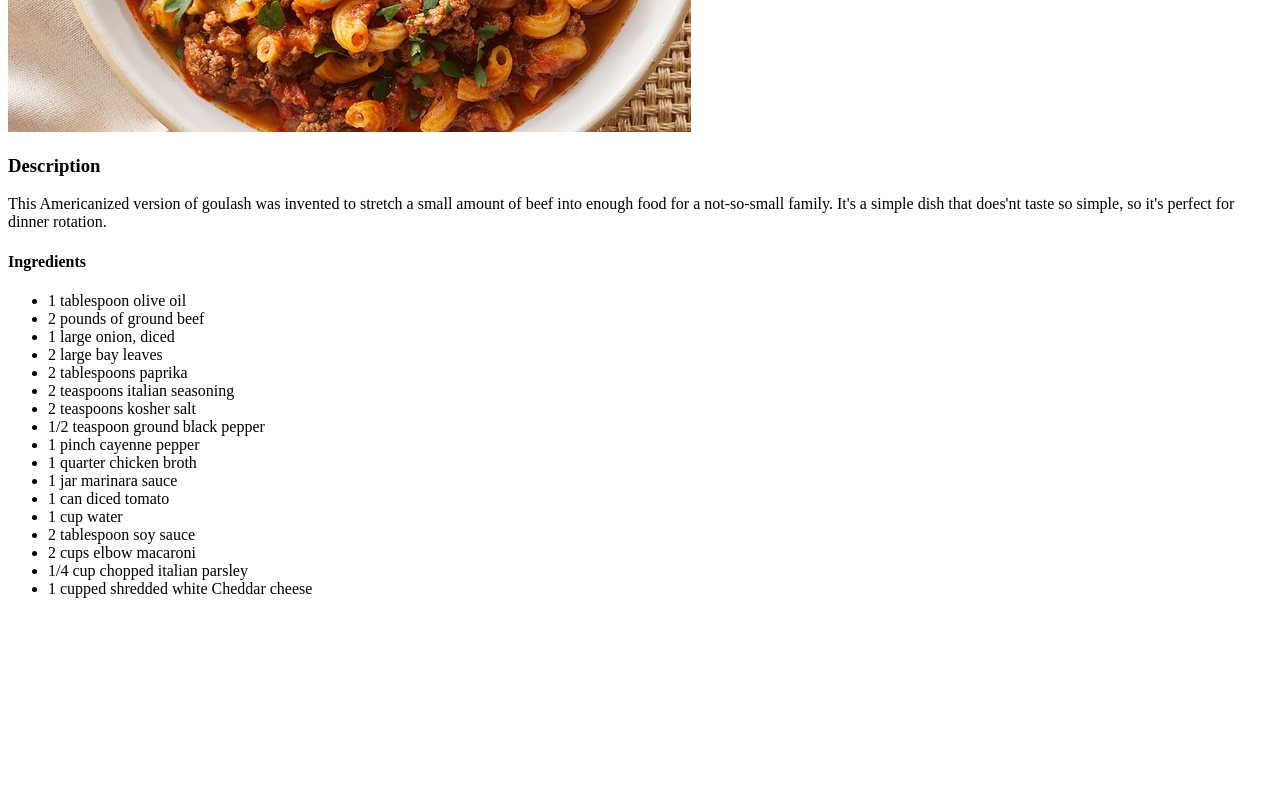
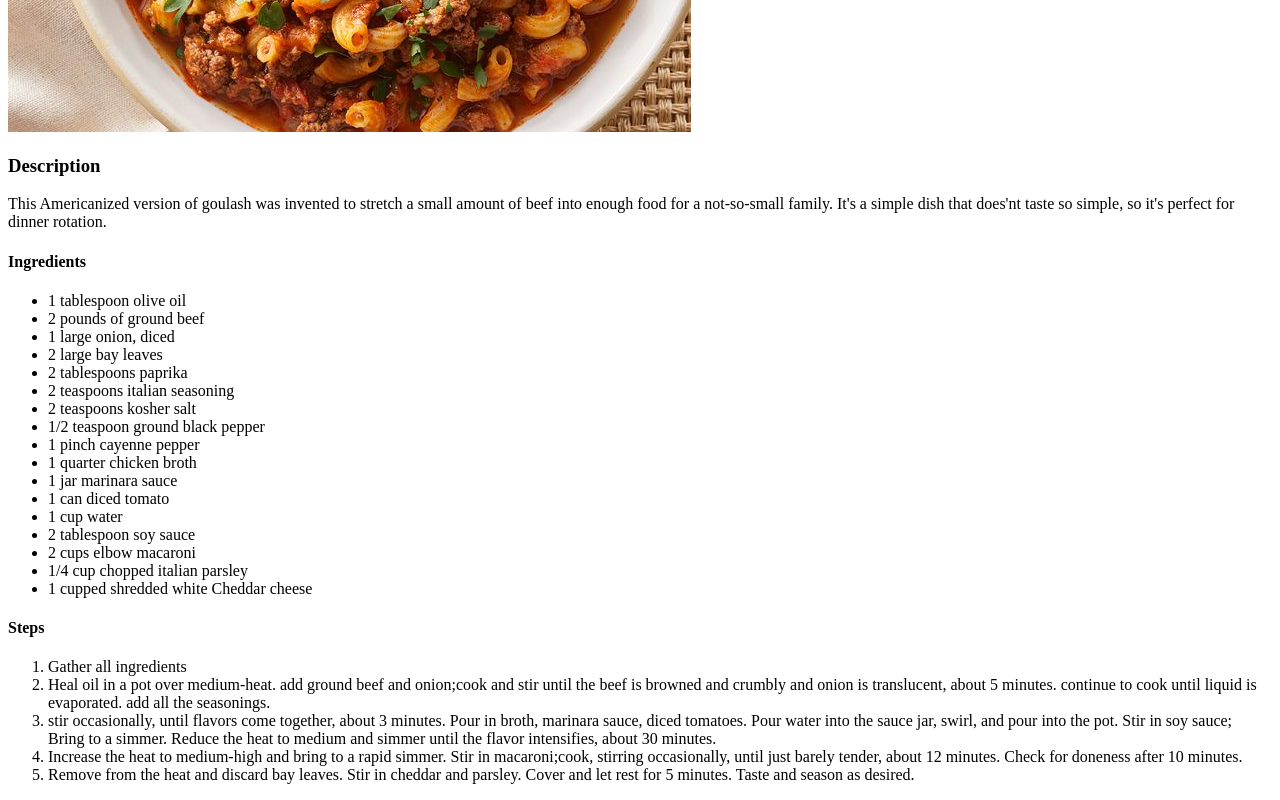
Before and after one commit to imbashfull/odin-recipes, a plain HTML site: page recipes/goulash.html in a window 1280 px wide. Shown: the part 460-1260 px from the top of the page. Before the commit the page ends 1074 px from the top, so only its background shows below. Drawn offline with Linux system fonts and the light colour scheme; files whose address does not match are found by name.

Commit message:
Add all files

```diff
--- a/recipes/goulash.html
+++ b/recipes/goulash.html
@@ -33,5 +33,22 @@
             <li>1/4 cup chopped italian parsley</li>
             <li>1 cupped shredded white Cheddar cheese</li>
         </ul>
+        <h4>Steps</h4>
+        <ol>
+            <li>Gather all ingredients</li>
+            <li>Heal oil in a pot over medium-heat. add ground beef and onion;cook and stir until the beef is browned and crumbly
+                and onion is translucent, about 5 minutes. continue to cook until liquid is evaporated. add all the seasonings.
+            </li>
+            <li>stir occasionally, until flavors come together, about 3 minutes. Pour in broth, marinara sauce, diced tomatoes.
+                Pour water into the sauce jar, swirl, and pour into the pot. Stir in soy sauce; Bring to a simmer. Reduce the heat
+                to medium and simmer until the flavor intensifies, about 30 minutes.
+            </li>
+            <li>Increase the heat to medium-high and bring to a rapid simmer. Stir in macaroni;cook, stirring occasionally, until
+                just barely tender, about 12 minutes. Check for doneness after 10 minutes.
+            </li>
+            <li>Remove from the heat and discard bay leaves. Stir in cheddar and parsley. Cover and let rest for 5 minutes.
+                Taste and season as desired.
+            </li>
+        </ol>
     </body>
 </html>
```
Also changed, not shown: 1 other file.
